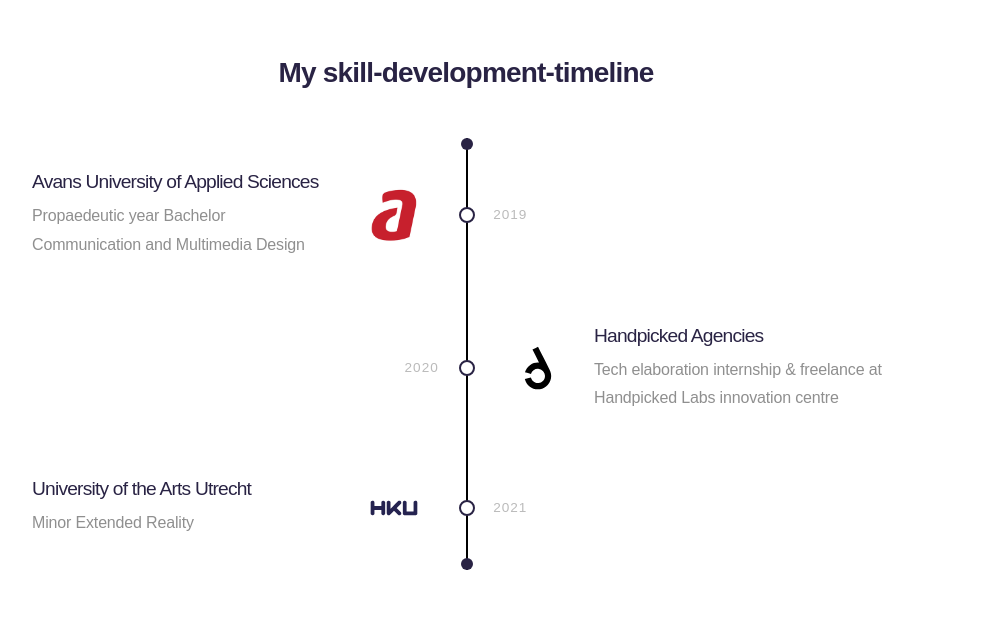
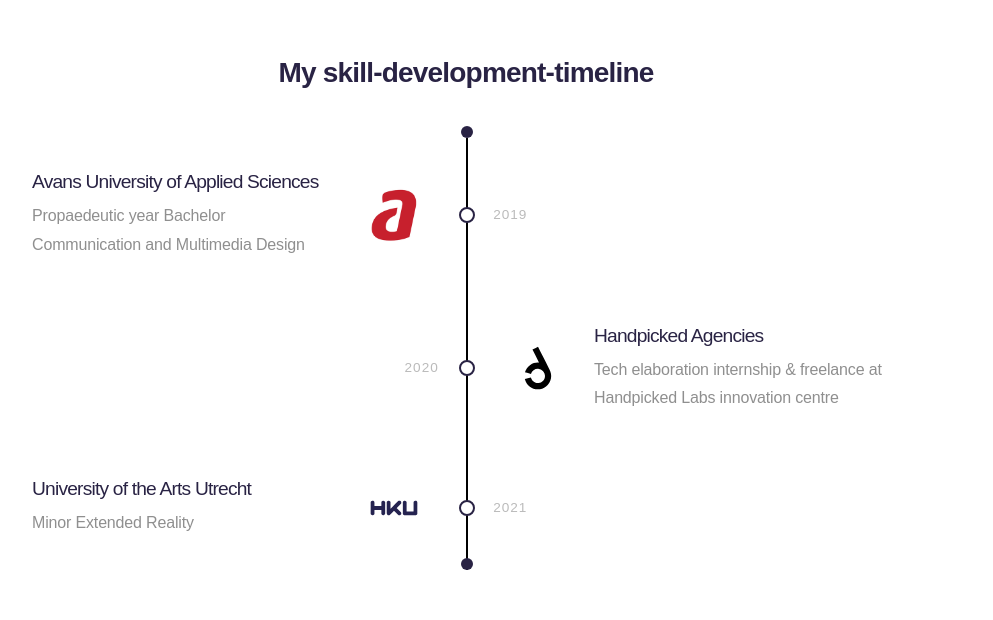
Before and after one commit to jaschahuisman/jaschahuisman, a Vue app: page / in a window 1280 px wide. Shown: the part 2020-2640 px from the top of the page, without its empty margins (174-1167 px from the left). Built offline with nearby package versions, Linux system fonts and the light colour scheme; a web font is replaced by a local one.

Commit message:
Fixed timeline root style

```diff
--- a/src/components/sections/TimelineSection.vue
+++ b/src/components/sections/TimelineSection.vue
@@ -92,7 +92,7 @@
       border-radius: 50%
       left: calc(-0.35rem + 1px)
     &::before
-      top: 0
+      top: -0.75rem
     &::after
       bottom: 0
     @include media('<=tablet')
```
